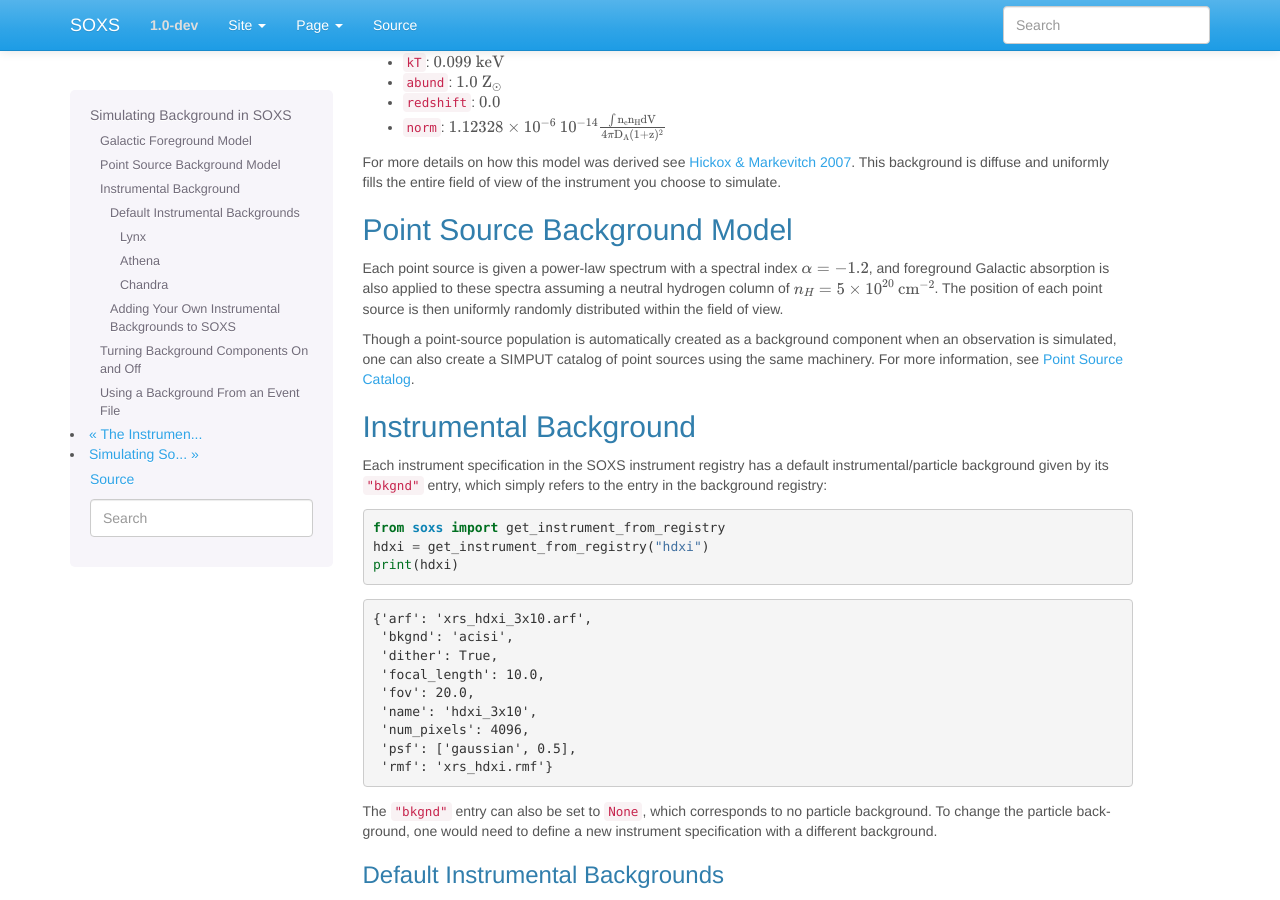
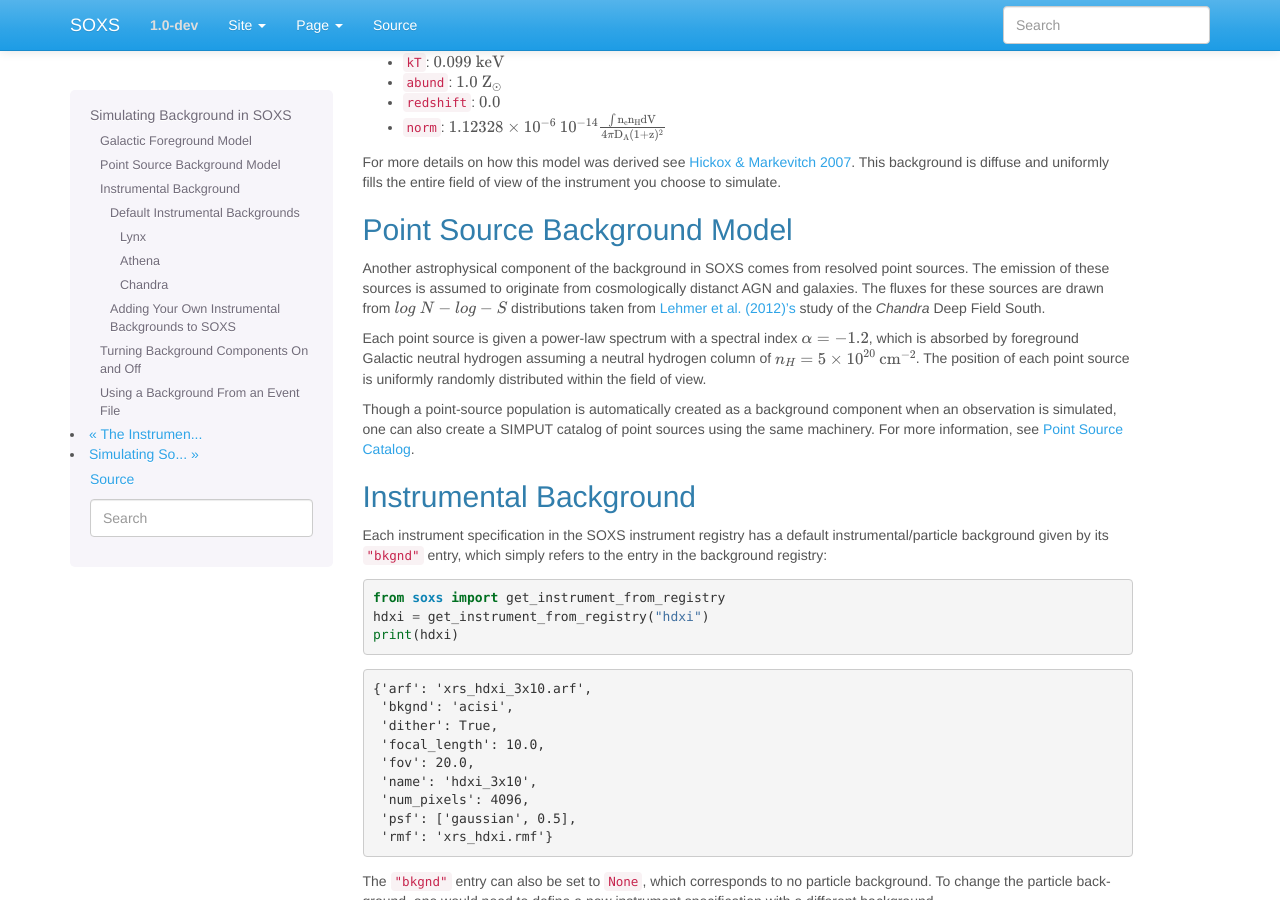
Before and after one commit to lynx-x-ray-observatory/soxs, a Sphinx documentation site: the page built from doc/source/users_guide/background.rst, in a window 1280 px wide and 900 px high, scrolled down 417 px. Built offline with Sphinx 7.4.7, drawn with Linux system fonts in a browser that asks for light colours.

Commit message:
Add more documentation about point sources

```diff
--- a/doc/source/users_guide/background.rst
+++ b/doc/source/users_guide/background.rst
@@ -40,11 +40,18 @@ instrument you choose to simulate.
 Point Source Background Model
 -----------------------------
 
+Another astrophysical component of the background in SOXS comes from resolved
+point sources. The emission of these sources is assumed to originate from
+cosmologically distanct AGN and galaxies. The fluxes for these sources are drawn
+from :math:`log~N - log-S` distributions taken from
+`Lehmer et al. (2012)'s <http://adsabs.harvard.edu/abs/2012ApJ...752...46L>`_
+study of the *Chandra* Deep Field South.
+
 Each point source is given a power-law spectrum with a spectral index
-:math:`\alpha = -1.2`, and foreground Galactic absorption is also applied to
-these spectra assuming a neutral hydrogen column of
-:math:`n_H = 5 \times 10^{20}~\rm{cm}^{-2}`. The position of each point source
-is then uniformly randomly distributed within the field of view.
+:math:`\alpha = -1.2`, which is absorbed by foreground Galactic neutral hydrogen
+assuming a neutral hydrogen column of :math:`n_H = 5 \times 10^{20}~\rm{cm}^{-2}`.
+The position of each point source is uniformly randomly distributed within the field
+of view.
 
 Though a point-source population is automatically created as a background
 component when an observation is simulated, one can also create a SIMPUT catalog
```
